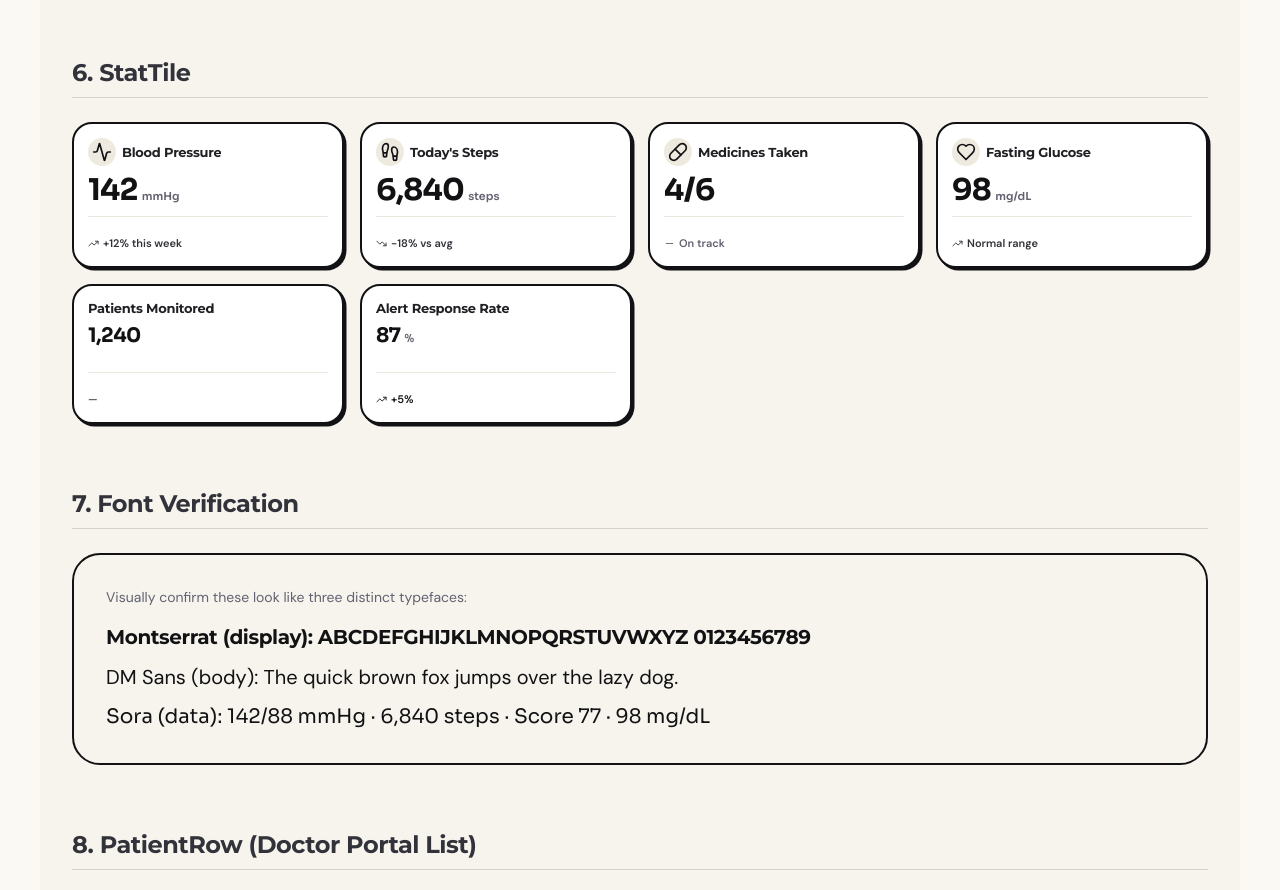
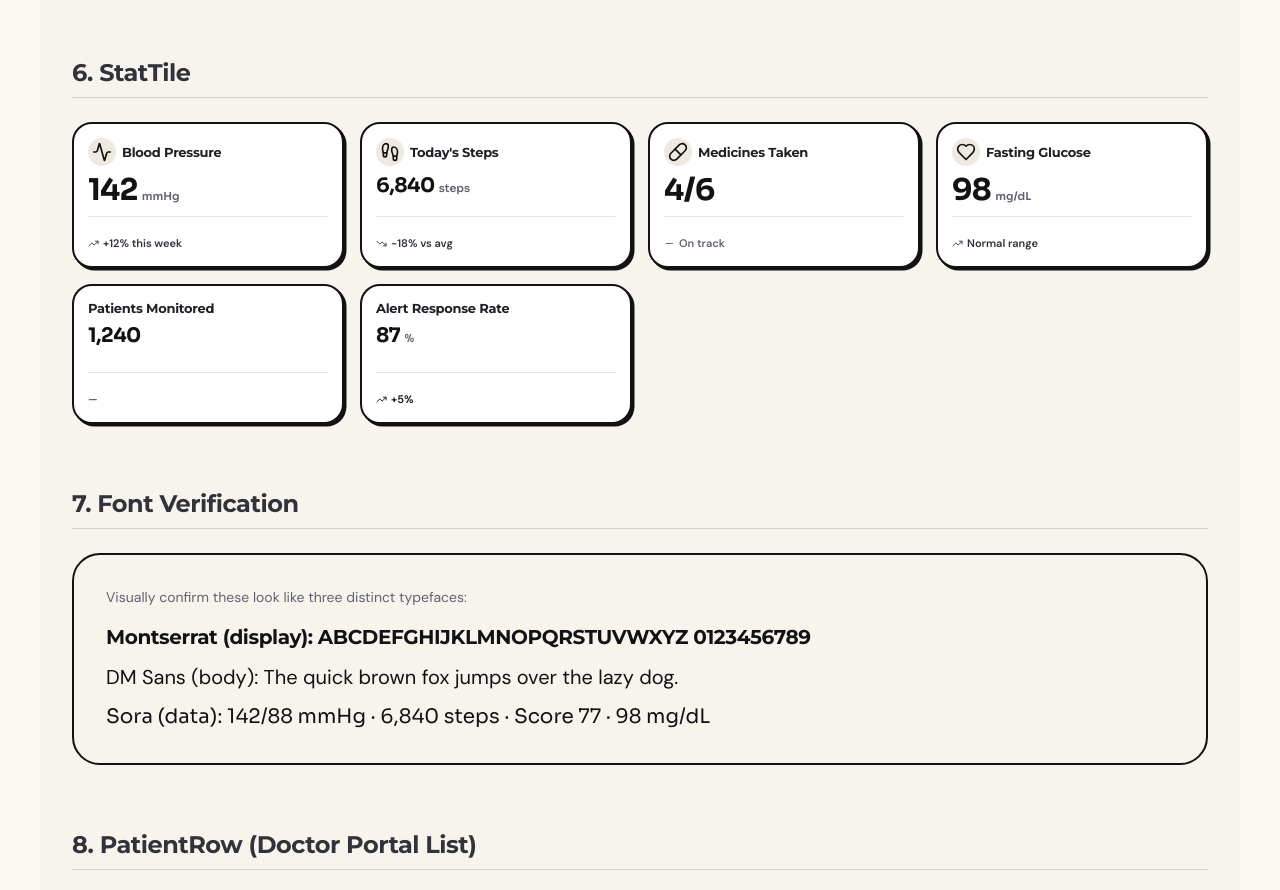
Before and after one commit to Swapnil-Ghosh06/carebridge, a Next.js app: page /design-preview in a window 1280 px wide. Shown: the part 2960-3850 px from the top of the page. Built offline with nearby package versions, Linux system fonts and the light colour scheme.

Commit message:
fix(patient): prevent stat numbers overflow and ensure high contrast greeting card

```diff
--- a/app/(patient)/patient/page.tsx
+++ b/app/(patient)/patient/page.tsx
@@ -278,7 +278,10 @@ export default function PatientHomePage() {
           </div>
 
           {/* Greeting Hero Section */}
-          <section className="bg-[#121214] text-white rounded-[22px] p-5 sm:p-6 border-2 border-[#121214] shadow-[4px_4px_0px_#121214] relative overflow-hidden">
+          <section
+            style={{ backgroundColor: '#121214', color: '#FFFFFF' }}
+            className="bg-[#121214] text-white rounded-[22px] p-5 sm:p-6 border-2 border-[#121214] shadow-[4px_4px_0px_#121214] relative overflow-hidden"
+          >
             <div className="relative z-10">
               <span className="font-body text-[#D4F77C] text-sm sm:text-base font-bold tracking-wide block">
                 {getGreeting()},
@@ -296,15 +299,15 @@ export default function PatientHomePage() {
             {/* Quick Voice Log Prompt Pill */}
             <Link
               href="/patient/voice"
-              className="mt-4 pt-3.5 border-t border-white/15 flex items-center justify-between bg-white/5 hover:bg-white/10 rounded-xl px-3 py-2 transition-all group"
+              className="mt-4 pt-3.5 border-t border-white/15 flex items-center justify-between bg-white/10 hover:bg-white/15 rounded-xl px-3 py-2 transition-all group"
             >
               <div className="flex items-center gap-2 text-xs sm:text-sm text-gray-200">
-                <span className="p-1.5 rounded-full bg-[#FF5C98] text-white shrink-0">
+                <span className="p-1.5 rounded-full bg-[#FF5C98] text-white shrink-0 shadow-[1px_1px_0px_#000]">
                   <Mic className="w-3.5 h-3.5" />
                 </span>
-                <span className="font-body font-medium">{t('voice_hint', locale)}</span>
+                <span className="font-body font-medium text-white/90">{t('voice_hint', locale)}</span>
               </div>
-              <span className="text-xs font-display font-bold text-[#D4F77C] flex items-center gap-1 group-hover:translate-x-0.5 transition-transform">
+              <span className="text-xs font-display font-bold text-[#D4F77C] flex items-center gap-1 group-hover:translate-x-0.5 transition-transform shrink-0">
                 <span>Try voice</span>
                 <ArrowRight className="w-3.5 h-3.5" />
               </span>
--- a/components/ui/StatTile.tsx
+++ b/components/ui/StatTile.tsx
@@ -96,39 +96,48 @@ export const StatTile: React.FC<StatTileProps> = ({
       ? "text-[var(--ink-700)]"
       : "text-[var(--brand-teal)]";
 
+  // Dynamic font sizing: values like "142/88" (6+ chars) need compact sizing so they never overflow on mobile
+  const valString = String(value);
+  const responsiveValueSize =
+    valString.length >= 6
+      ? "text-[15px] sm:text-lg"
+      : valString.length >= 5
+      ? "text-lg sm:text-xl"
+      : valueSize[size];
+
   return (
     <div
       className={[
         "bg-white rounded-[20px] border-2 border-[var(--ink-900)] shadow-[2.5px_2.5px_0px_var(--ink-900)]",
-        "p-3 sm:p-3.5 flex flex-col justify-between h-full min-h-[140px] transition-all",
+        "p-2.5 sm:p-3.5 flex flex-col justify-between h-full min-h-[140px] overflow-hidden transition-all",
         className,
       ]
         .filter(Boolean)
         .join(" ")}
     >
-      <div>
+      <div className="min-w-0">
         {/* Top Header: Icon + Metric Name */}
-        <div className="flex items-center gap-1.5 mb-1.5">
+        <div className="flex items-center gap-1.5 mb-1.5 min-w-0">
           {icon && (
             <span className="p-1 rounded-lg bg-[var(--surface-100)] inline-flex items-center justify-center text-[var(--ink-900)] shrink-0">
               {icon}
             </span>
           )}
-          <span className="font-display font-bold text-xs sm:text-[13px] text-[var(--ink-800)] line-clamp-1 leading-tight tracking-tight">
+          <span className="font-display font-bold text-xs sm:text-[13px] text-[var(--ink-800)] truncate leading-tight tracking-tight">
             {label}
           </span>
         </div>
 
         {/* Big Value Row */}
-        <div className="flex items-baseline gap-1 mt-1">
+        <div className="flex items-baseline gap-1 mt-1 min-w-0 max-w-full overflow-hidden">
           <span
-            className={["font-data font-bold text-[var(--ink-900)] tracking-tight leading-none", valueSize[size]].join(" ")}
+            className={["font-data font-bold text-[var(--ink-900)] tracking-tight leading-none truncate", responsiveValueSize].join(" ")}
             aria-label={`${label}: ${value}`}
           >
             {value}
           </span>
           {displayUnit && displayUnit.toLowerCase() !== label.toLowerCase() && (
-            <span className="font-data text-[var(--ink-500)] text-[11px] font-semibold">{displayUnit}</span>
+            <span className="font-data text-[var(--ink-500)] text-[10px] sm:text-[11px] font-semibold shrink-0">{displayUnit}</span>
           )}
         </div>
       </div>
```
